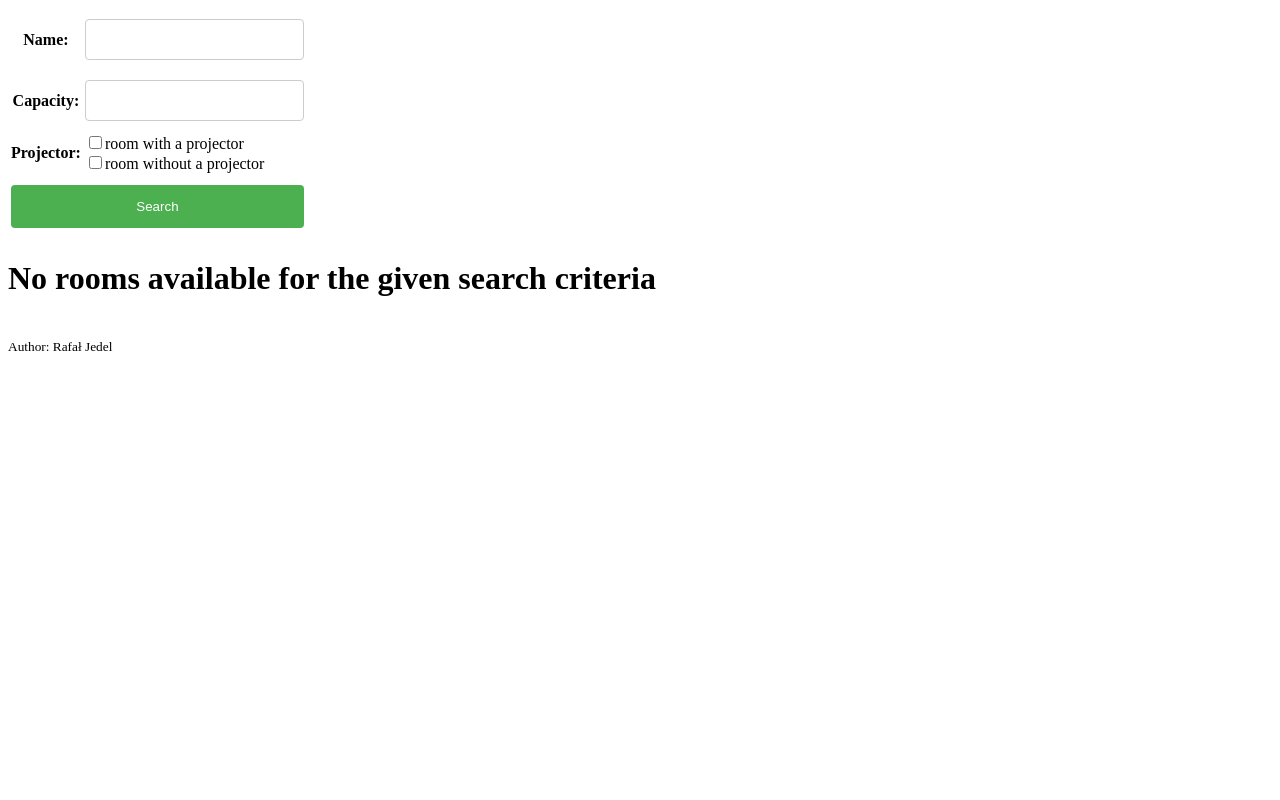
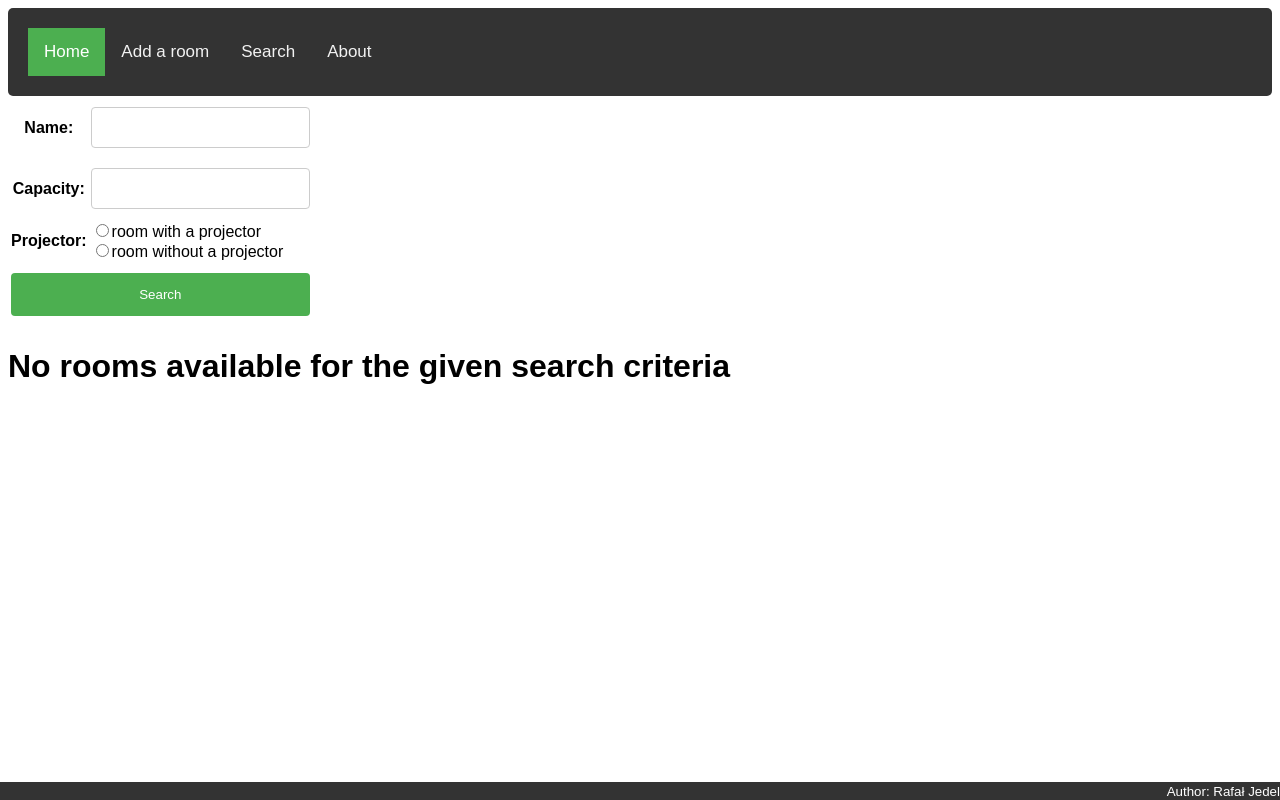
Before and after one commit to rjedel/conference_room_reservation, a Django app: page /search/ in a window 1280 px wide. Run offline with Django 3.2, Linux system fonts and the light colour scheme; data that the repository does not hold is empty.

Commit message:
about view

```diff
--- a/reservation/templates/reservation/base.html
+++ b/reservation/templates/reservation/base.html
@@ -86,12 +86,57 @@
             margin: 5px;
         }
 
+        body {
+            font-family: Arial, Helvetica, sans-serif;
+        }
+
+        .topnav {
+            overflow: hidden;
+            background-color: #333;
+        }
+
+        .topnav a {
+            float: left;
+            color: #f2f2f2;
+            text-align: center;
+            padding: 14px 16px;
+            text-decoration: none;
+            font-size: 17px;
+        }
+
+        .topnav a:hover {
+            background-color: #ddd;
+            color: black;
+        }
+
+        .topnav a.active {
+            background-color: #4CAF50;
+            color: white;
+        }
+
+        .footer {
+            position: fixed;
+            left: 0;
+            bottom: 0;
+            width: 100%;
+            background-color: #333;
+            color: white;
+            text-align: right;
+        }
 
     </style>
 </head>
 <body>
+<div class="topnav">
+    <a class="active" href="/">Home</a>
+    <a href="/room/new/">Add a room</a>
+    <a href="/search/">Search</a>
+    <a href="/about/">About</a>
+</div>
+
 {% block content %} {% endblock %}
-<br><footer>
+
+<footer class="footer">
     <small>Author: Rafał Jedel</small>
 </footer>
 </body>
--- a/reservation/templates/reservation/search.html
+++ b/reservation/templates/reservation/search.html
@@ -5,16 +5,20 @@
         <table>
             <tr>
                 <th><label for="id_name">Name:</label></th>
-                <td><input type="text" name="name" minlength="1" maxlength="255" id="id_name"></td>
+                <td><input type="text" name="name" minlength="1" maxlength="255" id="id_name"
+                           {% if name %}value="{{ name }}" {% endif %}></td>
             </tr>
             <tr>
                 <th><label for="id_capacity">Capacity:</label></th>
-                <td><input type="number" name="capacity" min="1" max="32767" step="1" id="id_capacity"></td>
+                <td><input type="number" name="capacity" min="1" max="32767" step="1" id="id_capacity"
+                           {% if capacity %}value="{{ capacity }}" {% endif %}></td>
             </tr>
             <tr>
                 <th><label for="id_projector">Projector:</label></th>
-                <td><input type="checkbox" name="projector" value="True" id="id_projector">room with a projector<br>
-                    <input type="checkbox" name="projector" value="notTrue" id="id_projector">room without a projector
+                <td><input type="radio" name="projector" value="True" id="id_projector"
+                           {% if projector ==  'True' %}checked{% endif %}>room with a projector<br>
+                    <input type="radio" name="projector" value="notTrue" id="id_projector"
+                           {% if projector ==  'notTrue' %}checked{% endif %}>room without a projector
                 </td>
             </tr>
             <tr>
--- a/reservation/urls.py
+++ b/reservation/urls.py
@@ -4,10 +4,11 @@ from . import views
 
 urlpatterns = [
     path('room/new/', views.room_new_view),
-    path('rooms/', views.rooms_view),
+    path('', views.rooms_view),
     path('room/delete/<int:id>/', views.room_delete_by_id_view),
     path('room/modify/<int:id>/', views.room_modify_by_id_view),
     path('room/reserve/<int:id>/', views.room_reserve_by_id_view),
     path('room/details/<int:id>/', views.room_details_view),
     path('search/', views.search_view),
+    path('about/', views.about_view),
 ]
--- a/reservation/views.py
+++ b/reservation/views.py
@@ -32,7 +32,7 @@ def room_new_view(request):
             return render(request, 'reservation/room_new.html', context={'message': message})
         else:
             Room.objects.create(name=name, capacity=int(capacity), projector=projector)
-            return redirect('/rooms/')
+            return redirect('/')
 
 
 def rooms_view(request):
@@ -48,7 +48,7 @@ def room_delete_by_id_view(request, id):
         raise Http404
     else:
         room.delete()
-        return redirect('/rooms/')
+        return redirect('/')
 
 
 def room_modify_by_id_view(request, id):
@@ -86,7 +86,7 @@ def room_modify_by_id_view(request, id):
                 room.capacity = int(capacity)
                 room.projector = projector
                 room.save()
-                return redirect('/rooms/')
+                return redirect('/')
 
 
 def room_reserve_by_id_view(request, id):
@@ -119,7 +119,7 @@ def room_reserve_by_id_view(request, id):
                     'reservations': reservations,
                 })
             Reservation.objects.create(date=date_user, room=room, comment=comment)
-            return redirect('/rooms/')
+            return redirect('/')
 
 
 def room_details_view(request, id):
@@ -137,6 +137,7 @@ def room_details_view(request, id):
 
 
 def search_view(request):
+    today = datetime.now().date()
     name = request.GET.get("name")
 
     capacity = request.GET.get("capacity")
@@ -144,7 +145,7 @@ def search_view(request):
 
     projector = request.GET.get('projector')
 
-    rooms = Room.objects.all()
+    rooms = Room.objects.all().order_by('name')
     if projector == "True":
         rooms = rooms.filter(projector=1)
     if projector == "notTrue":
@@ -161,4 +162,12 @@ def search_view(request):
     return render(request, 'reservation/search.html', context={
         'rooms': rooms,
         'message': message,
+        'today': today,
+        'name': name,
+        'capacity': capacity,
+        'projector': projector,
     })
+
+
+def about_view(request):
+    return render(request, 'reservation/about.html')
```
Also changed, not shown: reservation/templates/reservation/about.html (added, +7 -0 lines).
